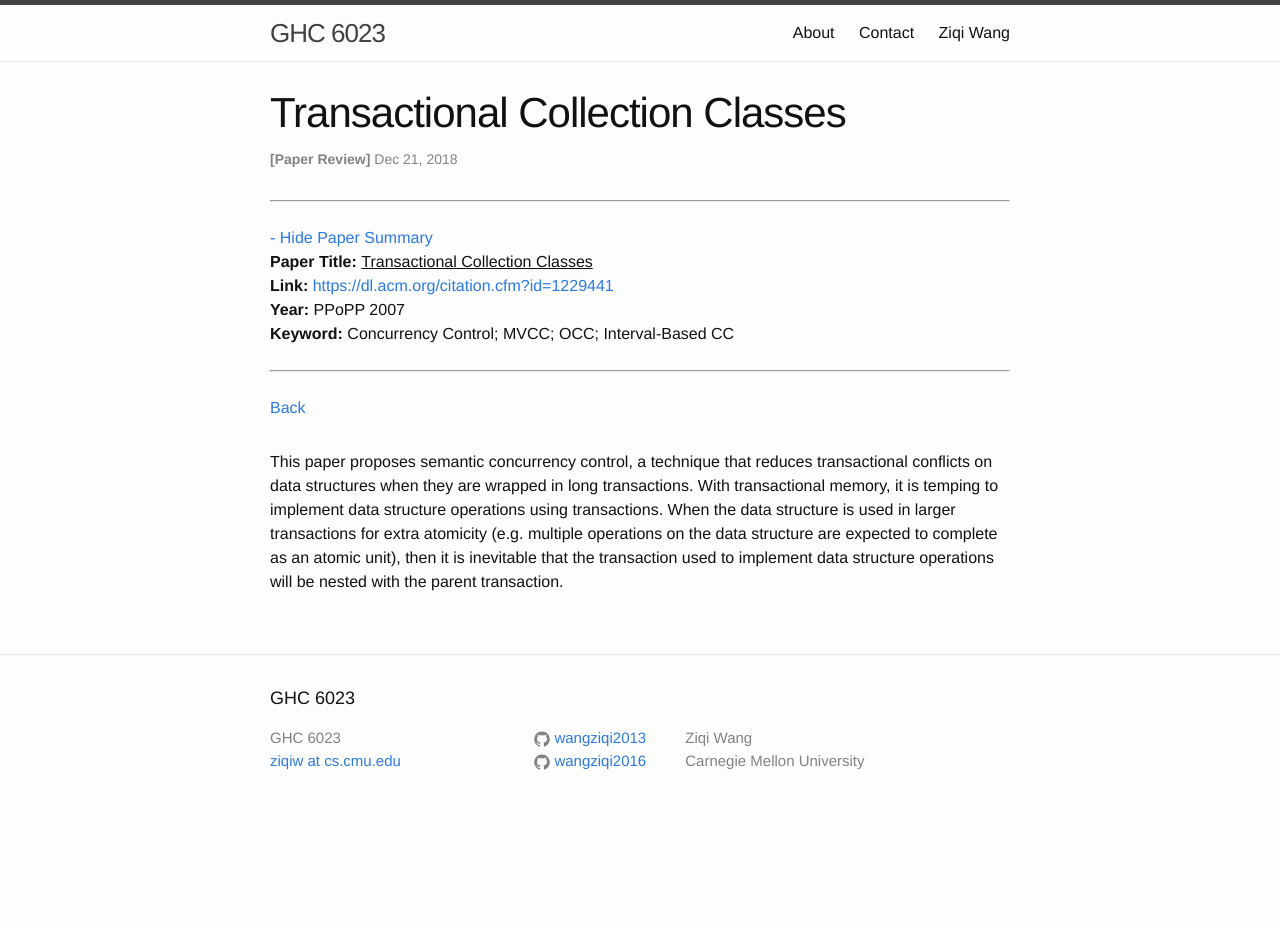
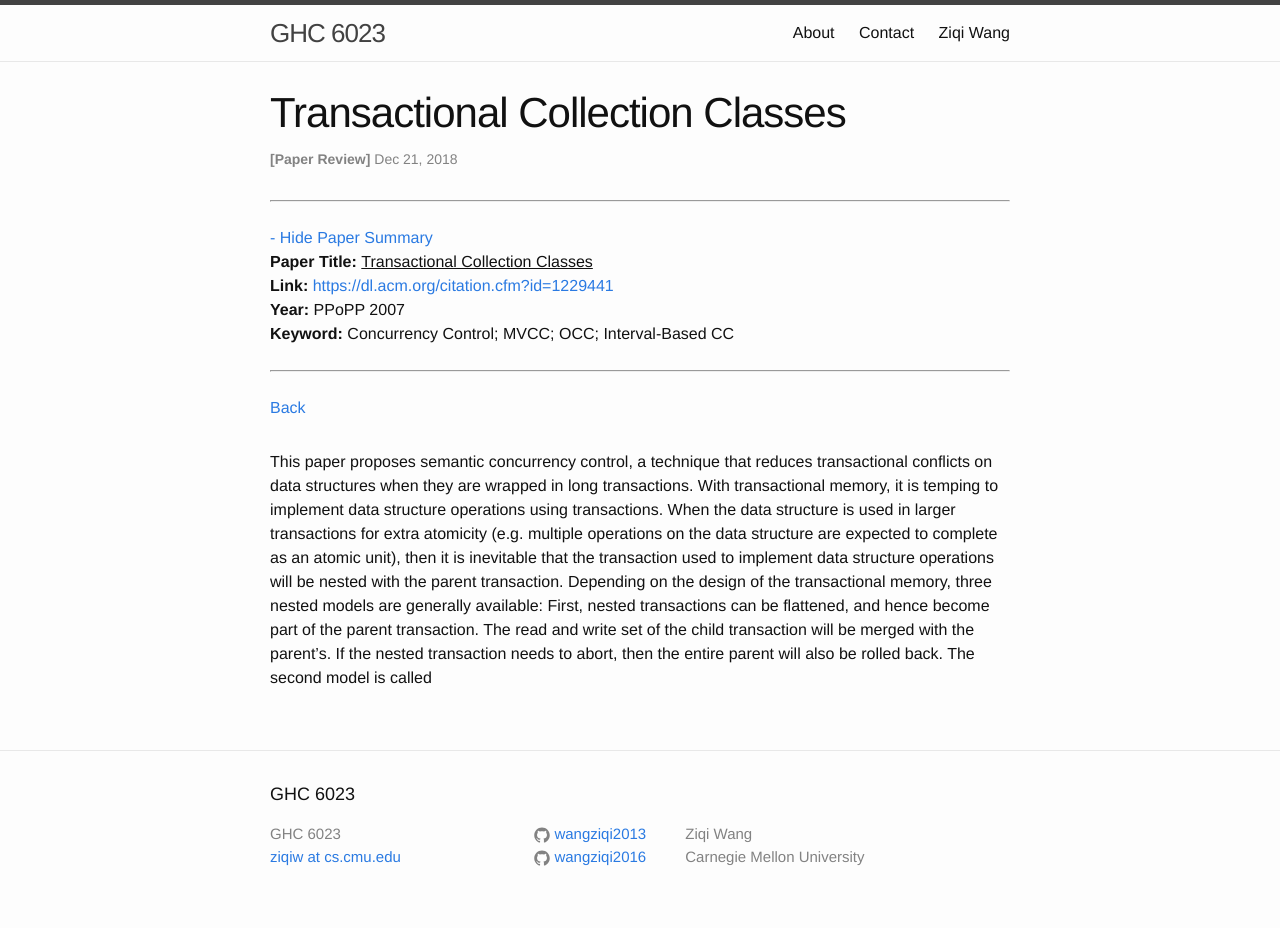
Before and after one commit to wangziqi2013/wangziqi2013.github.io, a Jekyll site: the page built from _posts/2018-12-21-transactional-collection-classes.markdown, in a window 1280 px wide. Built offline with Jekyll 4.4.1, drawn with Linux system fonts in a browser that asks for light colours; before the commit the page ends 900 px from its top, so only the background shows below that.

Commit message:
Finish flattening

```diff
--- a/_posts/2018-12-21-transactional-collection-classes.markdown
+++ b/_posts/2018-12-21-transactional-collection-classes.markdown
@@ -17,4 +17,7 @@ This paper proposes semantic concurrency control, a technique that reduces trans
 they are wrapped in long transactions. With transactional memory, it is temping to implement data structure operations using
 transactions. When the data structure is used in larger transactions for extra atomicity (e.g. multiple operations on the
 data structure are expected to complete as an atomic unit), then it is inevitable that the transaction used to implement
-data structure operations will be nested with the parent transaction.
+data structure operations will be nested with the parent transaction. Depending on the design of the transactional memory, three
+nested models are generally available: First, nested transactions can be flattened, and hence become part of the parent
+transaction. The read and write set of the child transaction will be merged with the parent's. If the nested transaction
+needs to abort, then the entire parent will also be rolled back. The second model is called
```
